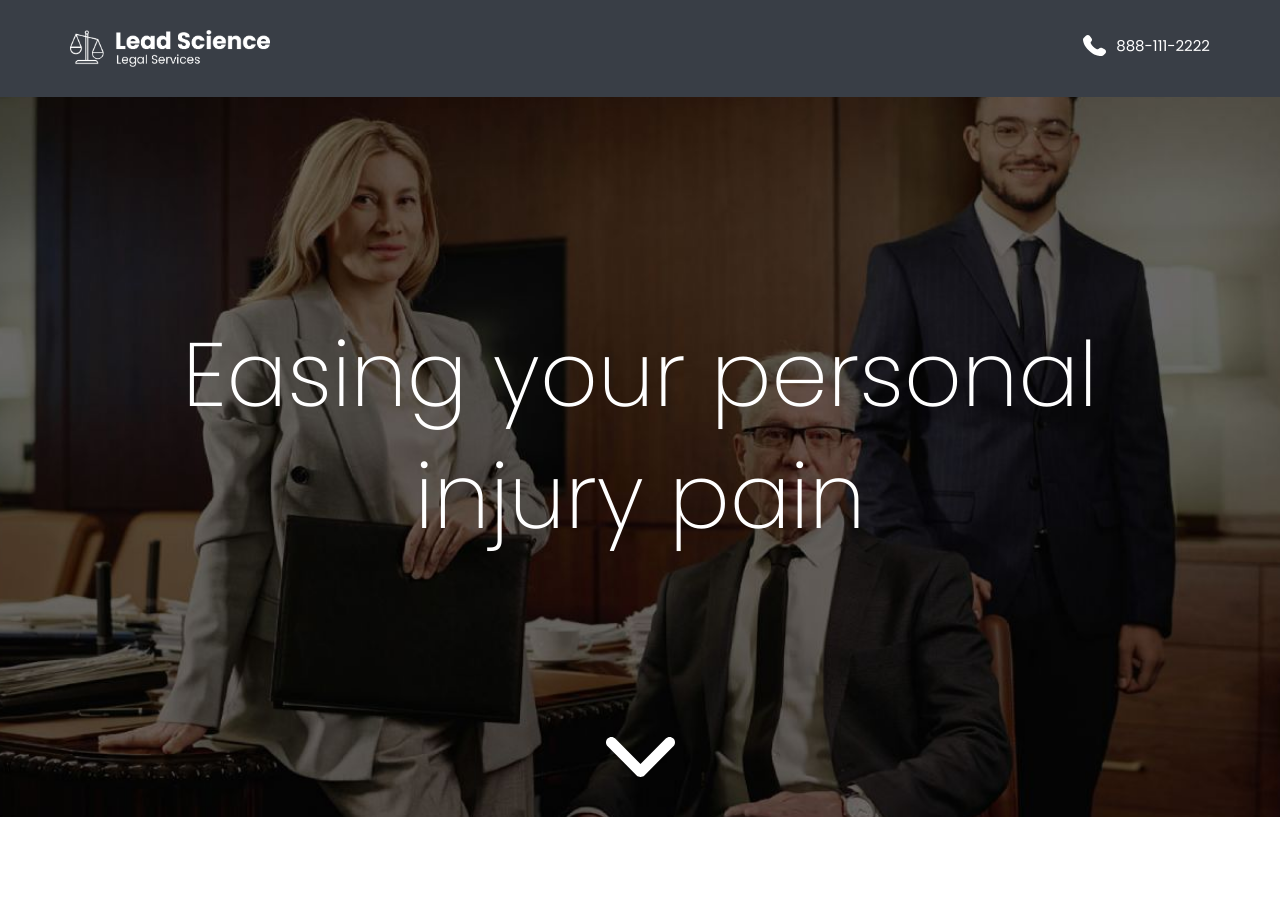
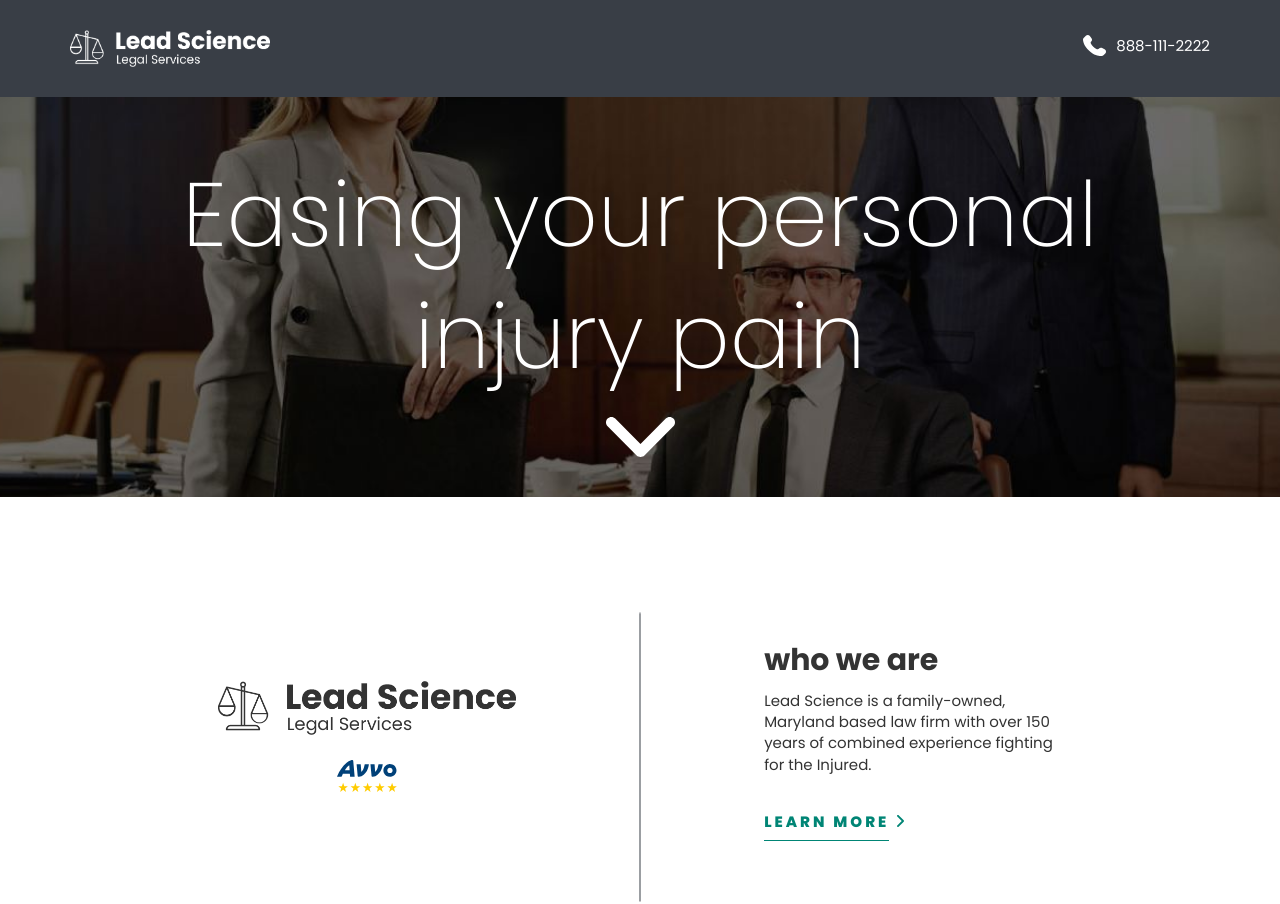
Before and after one commit to kern-me/lead-science-legal-services, a website: page src/index.html in a window 1280 px wide. Shown: the top 904 px of the page. Drawn offline with nearby package versions, Linux system fonts and the light colour scheme; files that its build step writes are made by us from their sources.

Commit message:
hero section refinements

```diff
--- a/src/sass/_sections.scss
+++ b/src/sass/_sections.scss
@@ -10,10 +10,10 @@
   justify-content: center;
   background-repeat: no-repeat;
   background-position: center;
-  @include vars.breakpoint(s) {
-    height: 30vh;
+  @include vars.breakpoint(m) {
+    height: 50vh;
   }
-  @include vars.breakpoint(m) {
+  @include vars.breakpoint(lg) {
     height: 90vh;
   }
   img {
```
